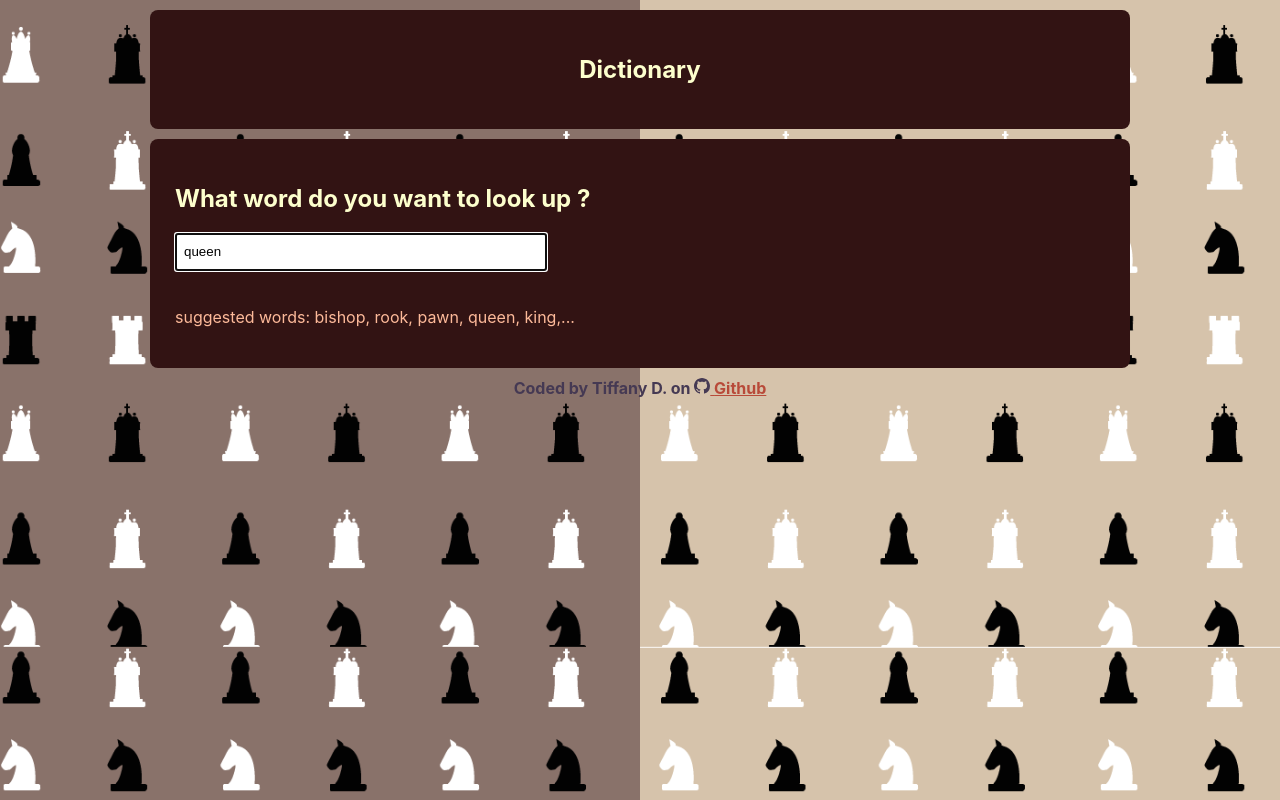
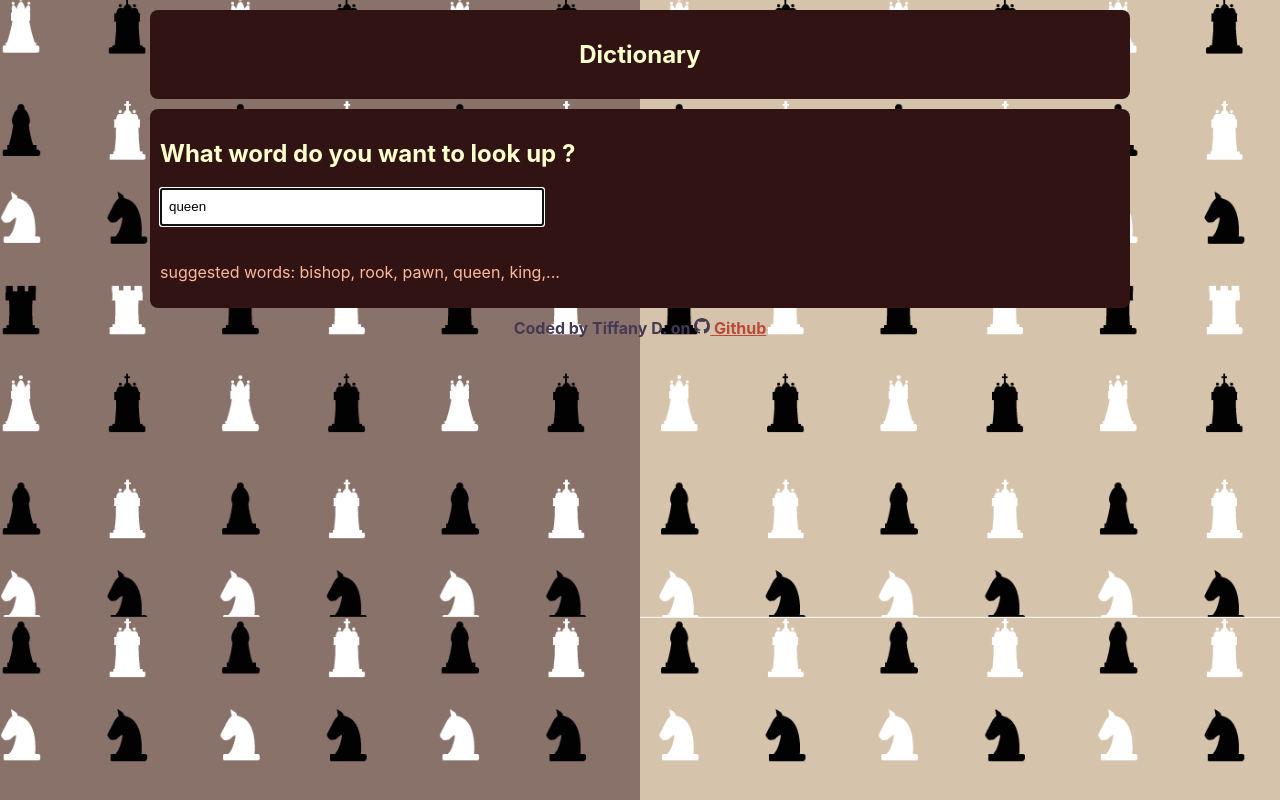
Before and after one commit to Tiffany-D/react-dictionary-project, a React (Create React App) app: page / in a window 1280 px wide. Built offline with nearby package versions, Linux system fonts and the light colour scheme; no server answers.

Commit message:
modified padding

```diff
--- a/src/Dictionary.css
+++ b/src/Dictionary.css
@@ -1,7 +1,7 @@
 .Dictionary section {
     background:#321313;
     border-radius: 8px;
-    padding: 25px;
+    padding: 10px;
     margin: 10px 0;
     margin-left: 150px;
     margin-right: 150px;
```
